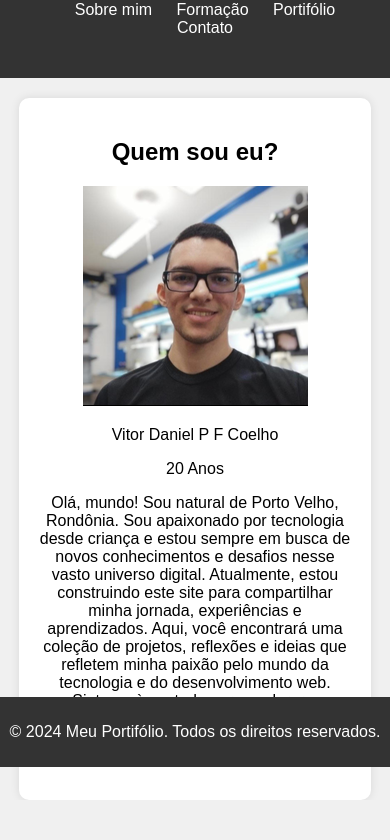
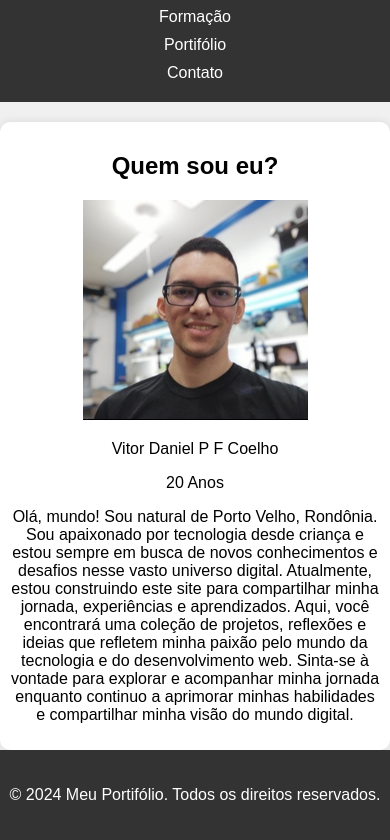
Before and after one commit to VitorD7/TrabAplWebMov, a plain HTML site: page index.html in a window 390 px wide. Shown: the part 77-917 px from the top of the page. Before the commit the page ends 877 px from the top, so only its background shows below. Drawn offline with Linux system fonts and the light colour scheme.

Commit message:
Update styles.css

```diff
--- a/styles.css
+++ b/styles.css
@@ -25,8 +25,9 @@ header h1 {
 /* Estilos para o menu de navegação */
 nav ul {
     list-style-type: none;
-    margin: 8;
-    padding: 8;
+    margin: 0;
+    padding: 0;
+    text-align: center;
 }
 
 nav ul li {
@@ -43,6 +44,7 @@ nav ul li a {
 section {
     padding: 20px;
     width: 80%;
+    max-width: 1200px;
     text-align: center;
     background-color: #fff;
     border-radius: 10px;
@@ -60,3 +62,44 @@ footer {
     bottom: 0;
     width: 100%;
 }
+
+/* Media Queries para responsividade */
+
+/* Para telas com largura máxima de 768px (tablets e celulares) */
+@media (max-width: 768px) {
+    nav ul {
+        display: flex;
+        flex-direction: column;
+        padding: 0;
+    }
+
+    nav ul li {
+        display: block;
+        margin: 10px 0;
+    }
+
+    section {
+        width: 90%;
+        padding: 10px;
+    }
+
+    footer {
+        position: static;
+        padding: 20px 0;
+    }
+}
+
+/* Para telas com largura máxima de 480px (celulares) */
+@media (max-width: 480px) {
+    header {
+        padding: 15px;
+    }
+
+    nav ul li {
+        margin: 5px 0;
+    }
+
+    section {
+        width: 95%;
+    }
+}
```
